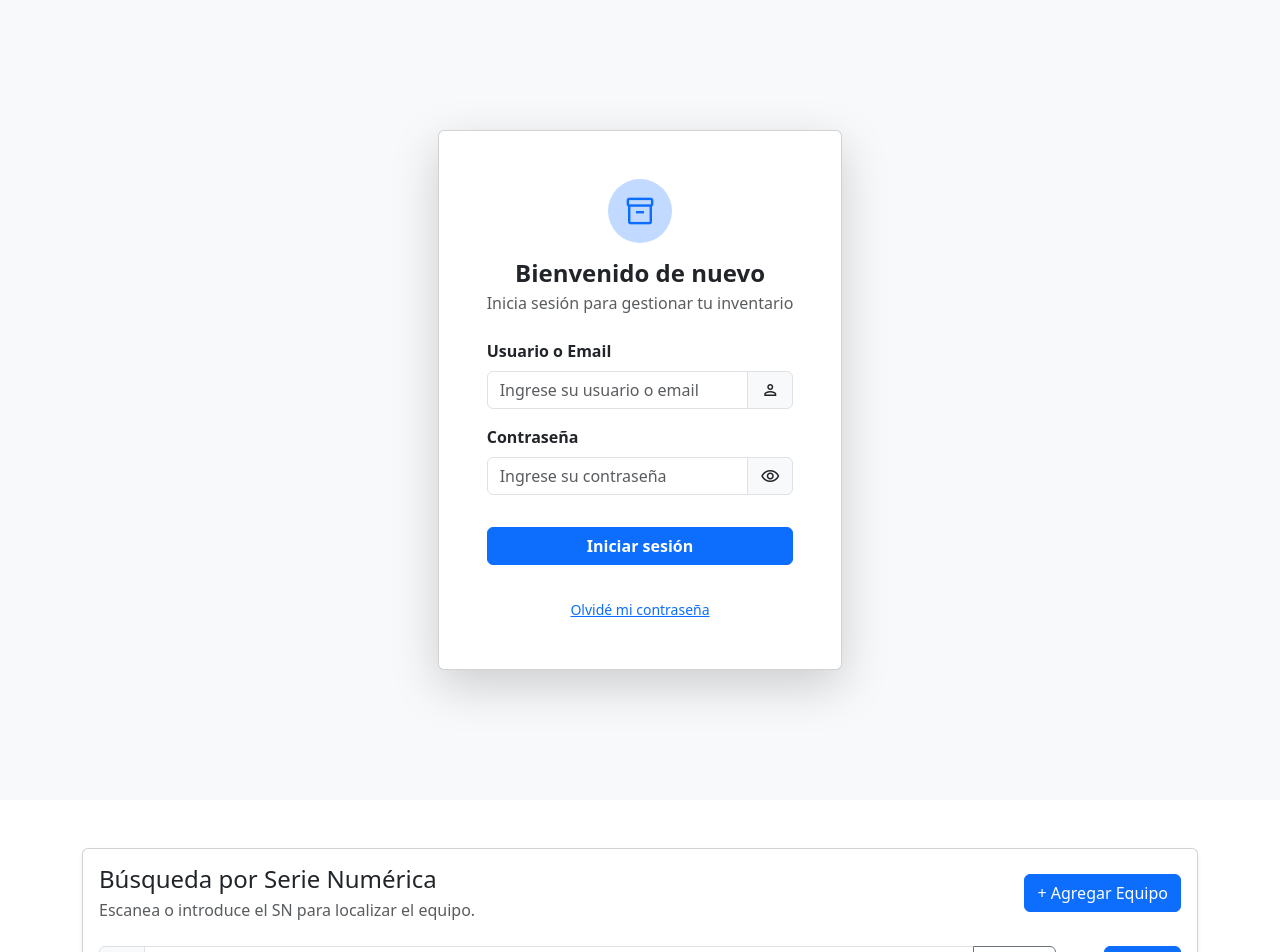
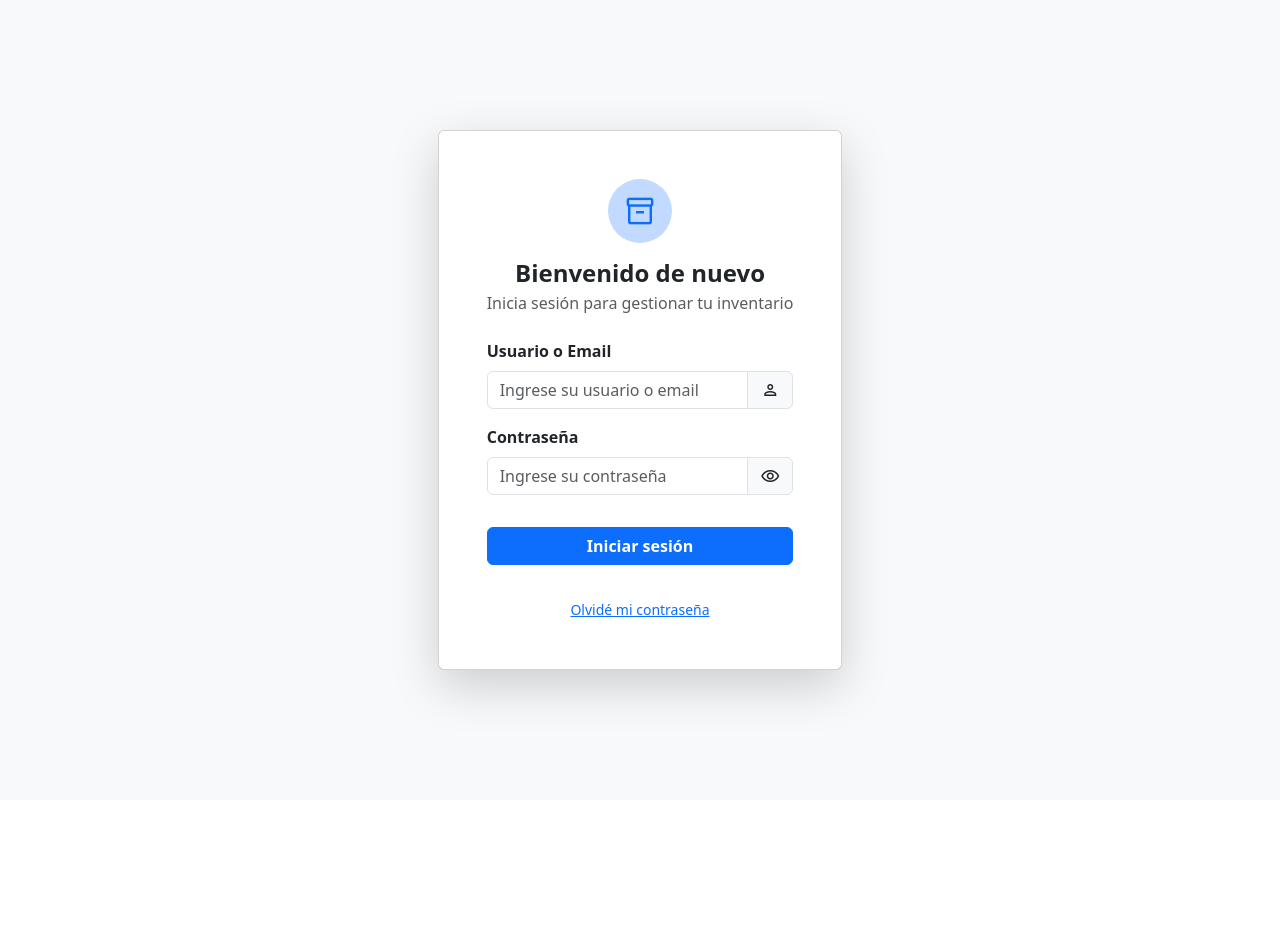
Before and after one commit to albapanato/pi_plus-frontend, a React (Vite) app: page / in a window 1280 px wide. Shown: the top 952 px of the page. After the commit the page ends 800 px from the top, so only its background shows below. Built offline with nearby package versions, Linux system fonts and the light colour scheme.

Commit message:
componente SNSearch borrado de raiz del proyecto

```diff
--- a/src/App.tsx
+++ b/src/App.tsx
@@ -1,10 +1,8 @@
-import AppRoutes from "./routes/AppRoutes"
-import SNSearch from "./pages/SNSearchPage"
+import AppRoutes from "./routes/AppRoutes";
 
 function App() {
   return <>
   <AppRoutes />
-  <SNSearch />
   </>
 }
 
```
